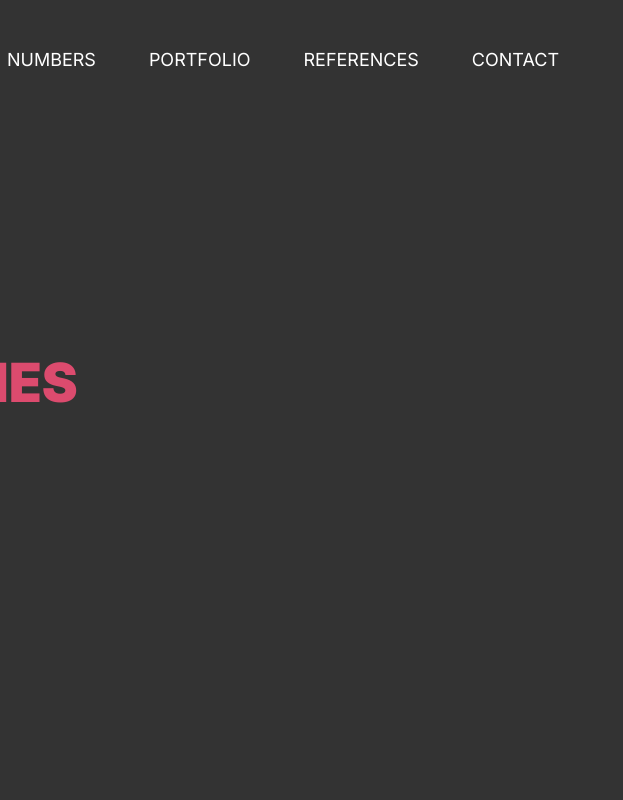
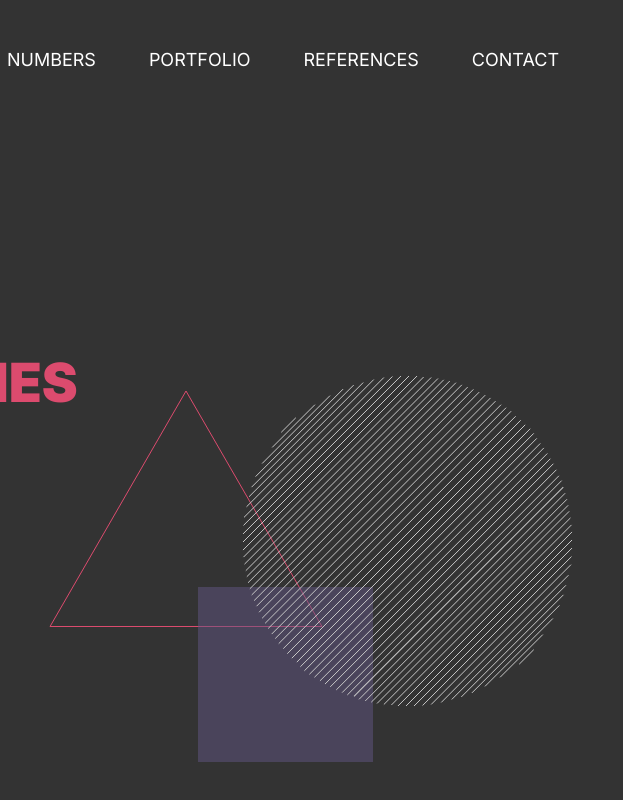
Before and after one commit to dmytro-sereda/portfolio, a website built with Parcel: page src/index.html in a window 1280 px wide. Shown: the full height of the page, 657-1280 px from the left. Built offline with nearby package versions, Linux system fonts and the light colour scheme.

Commit message:
Hero section shapes added

```diff
--- a/src/index.html
+++ b/src/index.html
@@ -87,7 +87,19 @@
           </a>
         </div>
       </div>
-      <div class="right-section"></div>
+      <div class="right-section">
+        <img
+          src="assets/images/triangle.svg"
+          alt="Pink triangle"
+          class="triangle"
+        />
+        <span class="square"></span>
+        <img
+          src="assets/images/circle.svg"
+          class="circle-shadow"
+          alt="White circle"
+        />
+      </div>
     </section>
     <section id="specialization" class="specialization"></section>
     <section id="numbers" class="numbers">
--- a/src/sass/_hero.scss
+++ b/src/sass/_hero.scss
@@ -1,5 +1,7 @@
 .hero {
   padding: 8% 50px 0 50px;
+  display: flex;
+  justify-content: space-between;
 
   @media only screen and (max-width: 500px) {
     padding: 50px 20px;
@@ -9,6 +11,11 @@
 .left-section {
   display: flex;
   flex-direction: column;
+}
+
+.right-section {
+  position: relative;
+  align-self: end;
 }
 
 .socials {
@@ -38,7 +45,7 @@
     display: flex;
     flex-direction: column;
     gap: 20px;
-    margin-bottom: 13%;
+    margin-bottom: 25%;
     animation: FadeInLeft 1s;
 
     @media only screen and (max-width: 650px) {
@@ -80,3 +87,26 @@
     }
   }
 }
+
+.triangle {
+  position: absolute;
+  bottom: 110px;
+  right: 250px;
+}
+
+.circle-shadow {
+  bottom: 30px;
+  right: 0;
+  position: absolute;
+}
+
+.square {
+  top: -150px;
+  right: 200px;
+  position: absolute;
+  width: 175px;
+  height: 175px;
+  background-color: $color-primary;
+  opacity: 0.5;
+  display: inline-block;
+}
```
Also changed, not shown: src/assets/images/circle.svg (added), src/assets/images/triangle.svg (added), src/css/style.css, 1 other file.
